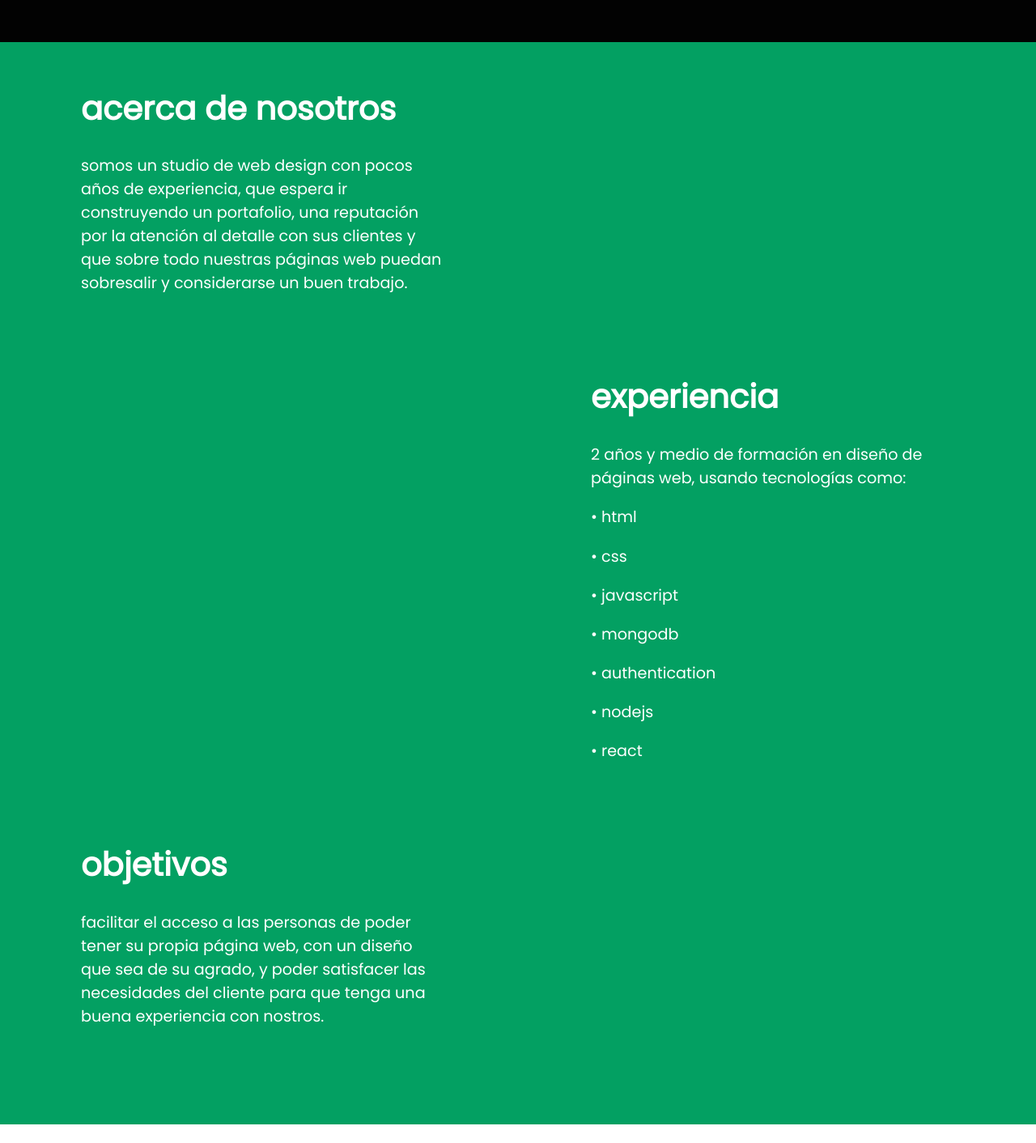
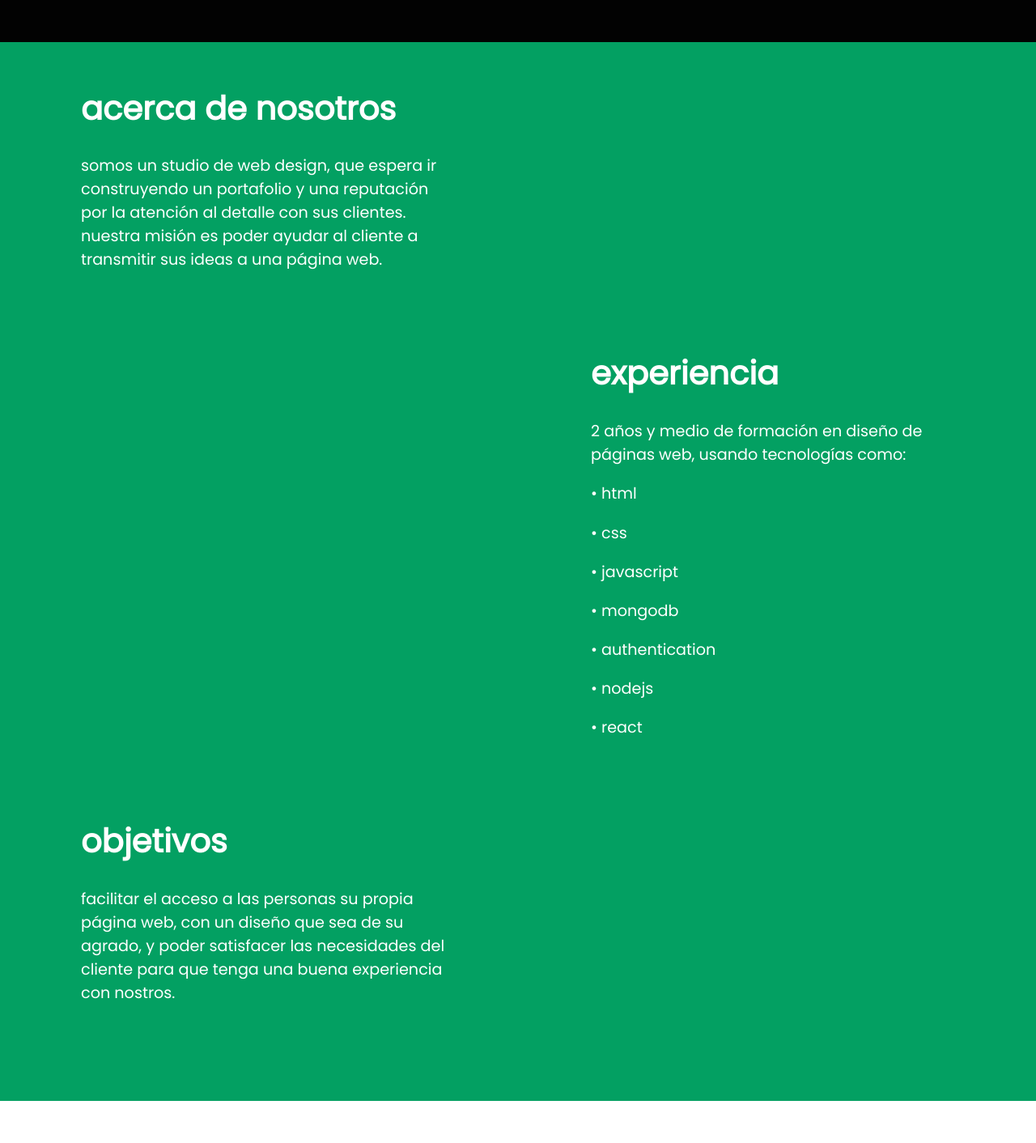
Before and after one commit to humbertoham/lapared, a React (Create React App) app: page / in a window 1280 px wide. Shown: the part 699-2111 px from the top of the page at 81% size. Built offline with nearby package versions, Linux system fonts and the light colour scheme; a web font is replaced by a local one.

Commit message:
acerca de content

```diff
--- a/src/components/About/index.js
+++ b/src/components/About/index.js
@@ -4,17 +4,14 @@ import Aos from "aos";
 import "aos/dist/aos.css"
 const About = () =>{
     useEffect(() => {
-
         Aos.init({duration: 2000});
-
     }, []);
     return(
     <Wrapper id="about">
         <Content  data-aos="fade-right">
             <Text>
                 <h1>acerca de nosotros</h1>
-                <p>somos un studio de web design con pocos años de experiencia, que espera ir construyendo un portafolio, una reputación por la atención al detalle con sus clientes y que sobre todo nuestras páginas web puedan sobresalir y considerarse un buen trabajo. </p>
-
+                <p>somos un studio de web design, que espera ir construyendo un portafolio y una reputación por la atención al detalle con sus clientes. nuestra misión es poder ayudar al cliente a transmitir sus ideas a una página web. </p>
             </Text>
             <Box>
             </Box>
@@ -33,13 +30,11 @@ const About = () =>{
                 <p>• nodejs</p>
                 <p>• react</p>
             </Text>
-
-
             </Content >
             <Content  data-aos="fade-right">
             <Text>
                 <h1>objetivos</h1>
-                <p>facilitar el acceso a las personas de poder tener su propia página web, con un diseño que sea de su agrado, y poder satisfacer las necesidades del cliente para que tenga una buena experiencia con nostros.</p>
+                <p>facilitar el acceso a las personas su propia página web, con un diseño que sea de su agrado, y poder satisfacer las necesidades del cliente para que tenga una buena experiencia con nostros.</p>
             </Text>
             <Box>
             </Box>
```
